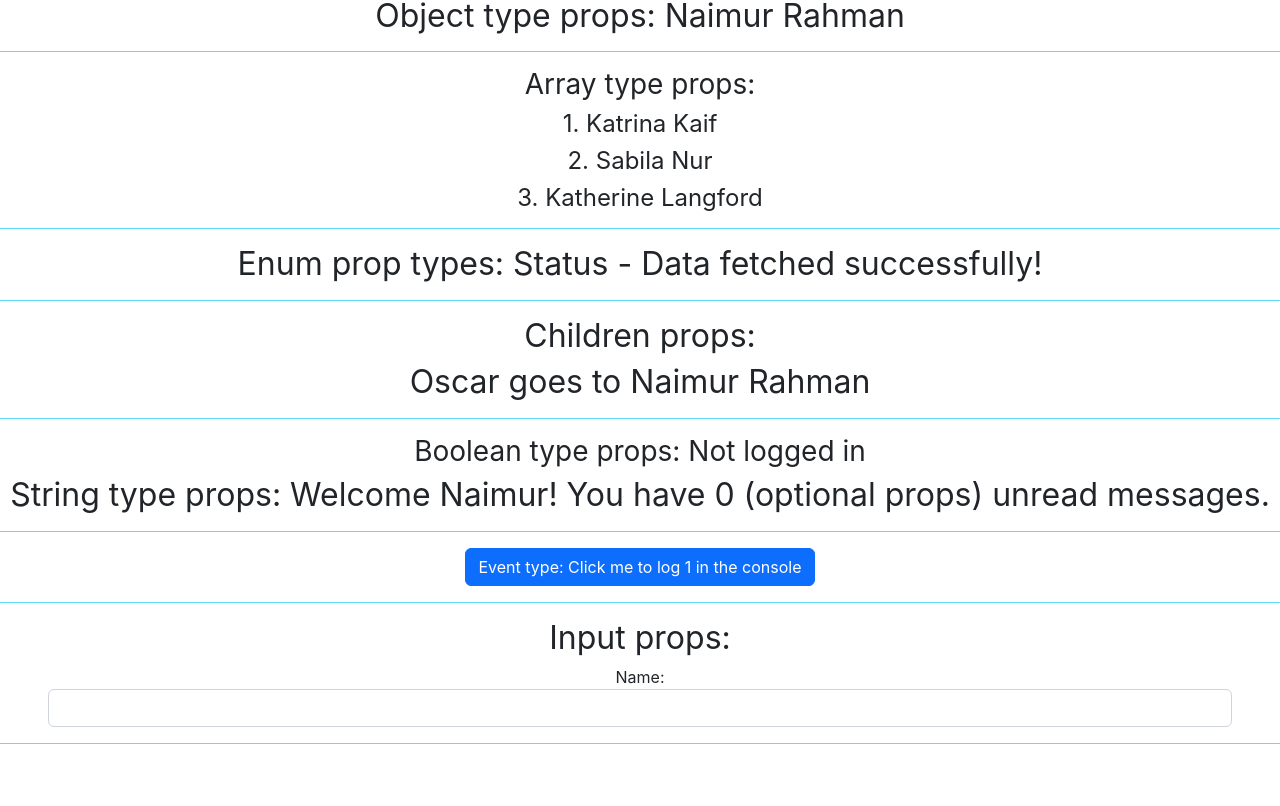
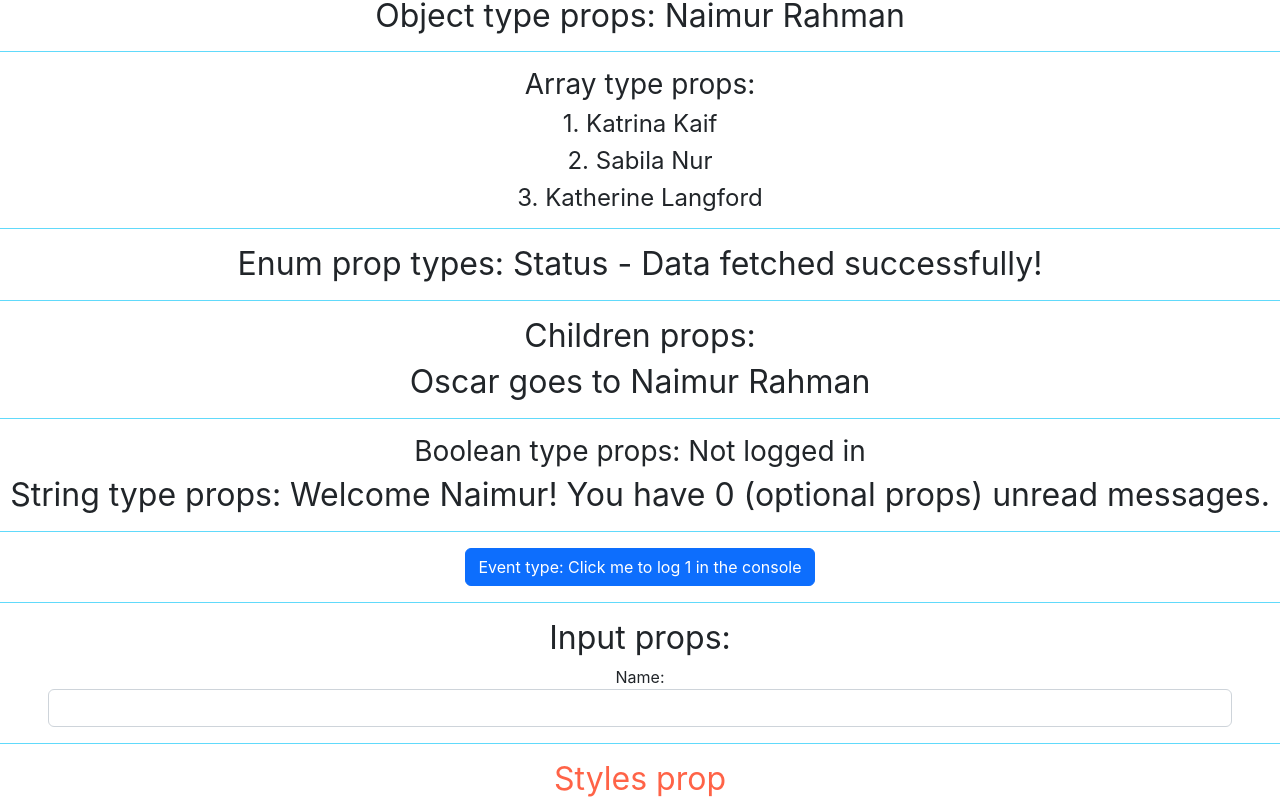
Before and after one commit to mohammad-naimur-rahman/react-typescript-demo, a React (Create React App) app: page / in a window 1280 px wide. Shown: the part 184-990 px from the top of the page. Before the commit the page ends 944 px from the top, so only its background shows below. Built offline with nearby package versions, Linux system fonts and the light colour scheme.

Commit message:
end of prop types

```diff
--- a/src/App.tsx
+++ b/src/App.tsx
@@ -1,6 +1,7 @@
 import { useState } from 'react'
 import './App.css'
 import Button from './components/Button'
+import Container from './components/Container'
 import Greet from './components/Greet'
 import Heading from './components/Heading'
 import Input from './components/Input'
@@ -30,7 +31,7 @@ function App() {
     },
   ]
 
-  const [name, setName] = useState('')
+  const [name, setName] = useState<string>('')
 
   return (
     <div className='App'>
@@ -47,6 +48,7 @@ function App() {
         Event type: Click me to log 1 in the console
       </Button>
       <Input id='input' value={name} label='Name' onChange={e => setName(e.target.value)} />
+      <Container styles={{ color: 'tomato' }} />
     </div>
   )
 }
--- /dev/null
+++ b/src/components/Container.tsx
@@ -0,0 +1,14 @@
+import React, { CSSProperties } from 'react'
+type ContainerProps = {
+  styles: CSSProperties
+}
+
+const Container = ({ styles }: ContainerProps) => {
+  return (
+    <div style={styles}>
+      <h2>Styles prop</h2>
+    </div>
+  )
+}
+
+export default Container
--- a/src/components/Greet.tsx
+++ b/src/components/Greet.tsx
@@ -1,8 +1,4 @@
-type GreetProps = {
-  name: string
-  messageCount?: number
-  isLoggedIn: boolean
-}
+import { GreetProps } from './Greet.types'
 
 const Greet = ({ name, messageCount, isLoggedIn }: GreetProps) => {
   return (
--- /dev/null
+++ b/src/components/Greet.types.ts
@@ -0,0 +1,5 @@
+export type GreetProps = {
+  name: string
+  messageCount?: number
+  isLoggedIn: boolean
+}
--- a/src/components/Person.tsx
+++ b/src/components/Person.tsx
@@ -1,4 +1,6 @@
-const Person = ({ name }: { name: { first: string; last: string } }) => {
+import { PersonTypes } from './Person.types'
+
+const Person = ({ name }: PersonTypes) => {
   const { first, last } = name
   return (
     <div>
--- /dev/null
+++ b/src/components/Person.types.ts
@@ -0,0 +1,5 @@
+export type Name = { first: string; last: string }
+
+export type PersonTypes = {
+  name: Name
+}
--- a/src/components/PersonList.tsx
+++ b/src/components/PersonList.tsx
@@ -1,8 +1,7 @@
+import { Name } from './Person.types'
+
 type nameList = {
-  names: {
-    first: string
-    last: string
-  }[]
+  names: Name[]
 }
 
 const PersonList = ({ names }: nameList) => {
```
